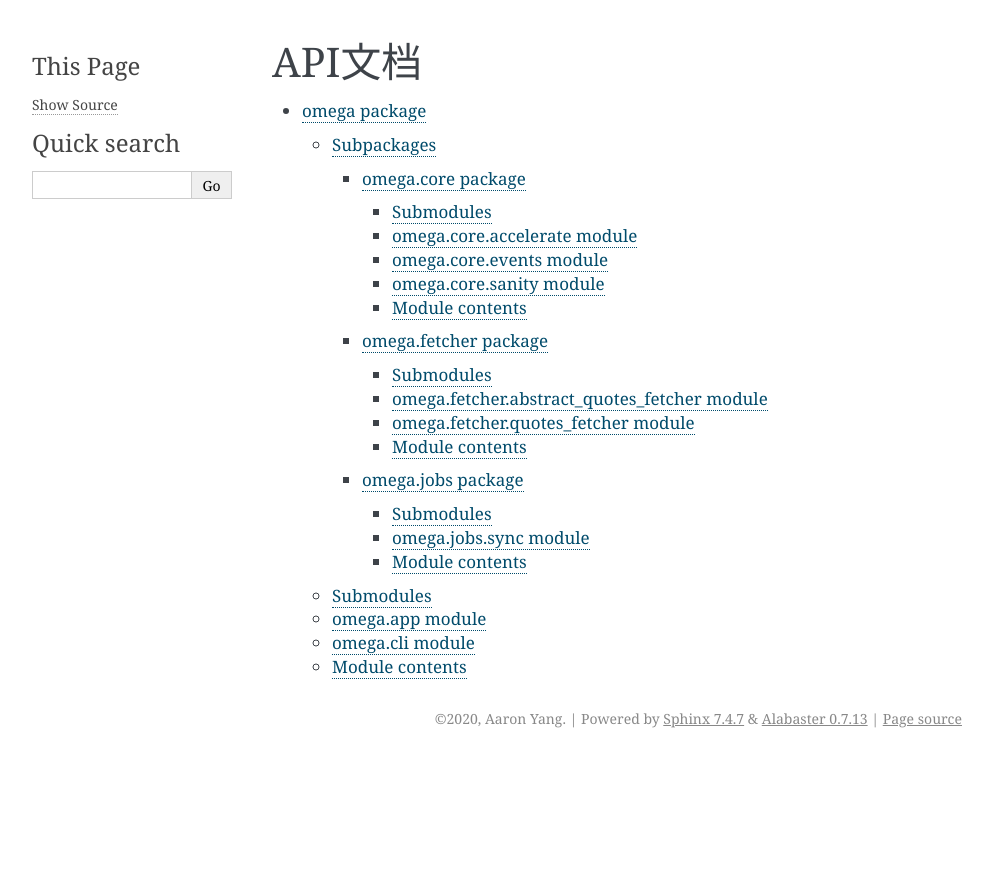
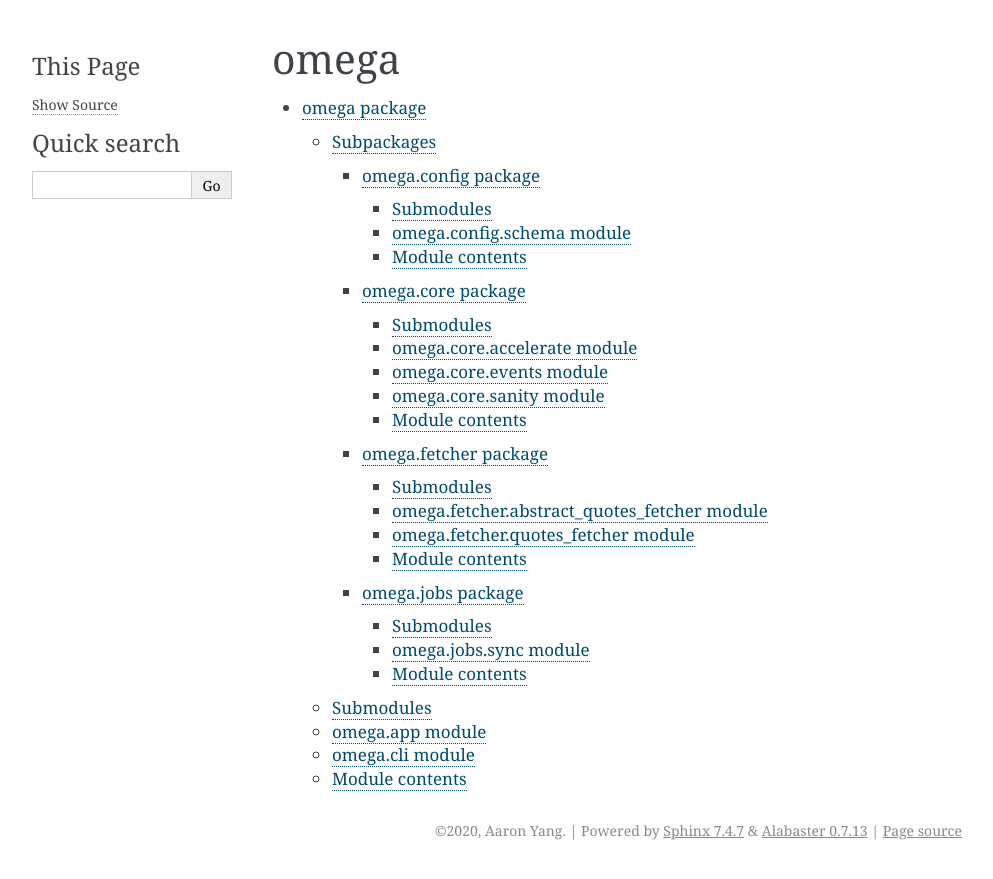
Before and after one commit to zillionare/omega, a Sphinx documentation site: the page built from docs/modules.rst, in a window 1280 px wide. Shown: the top 879 px of the page, without its empty margins (148-1141 px from the left). Built offline with Sphinx 7.4.7, drawn with Linux system fonts in a browser that asks for light colours; pages that are not in the unit, such as notebooks, are missing from menus; the version number is read from the project's files by our own code.

Commit message:
📃docs:

```diff
--- a/README.rst
+++ b/README.rst
@@ -38,6 +38,8 @@ Omega为大富翁(Zillionare)智能量化交易平台提供数据服务。它是
 3. 优秀的可伸缩部署(scalability)特性。Omega可以在根据您对数据吞吐量的需求，在从一到多台服务器上按需部署，从而满足个人、工作室到大型团队的数据需求。
 
 
+`[更多] <https://zillionare-omega.readthedocs.io>`_
+
 鸣谢
 =========
 
--- a/docs/modules.rst
+++ b/docs/modules.rst
@@ -1,5 +1,5 @@
-API文档
-=======
+omega
+=====
 
 .. toctree::
    :maxdepth: 4
--- /dev/null
+++ b/docs/omega.config.rst
@@ -0,0 +1,21 @@
+omega.config package
+====================
+
+Submodules
+----------
+
+omega.config.schema module
+--------------------------
+
+.. automodule:: omega.config.schema
+   :members:
+   :undoc-members:
+   :show-inheritance:
+
+Module contents
+---------------
+
+.. automodule:: omega.config
+   :members:
+   :undoc-members:
+   :show-inheritance:
```
Also changed, not shown: docs/deployment.rst (+26 -21 lines).
